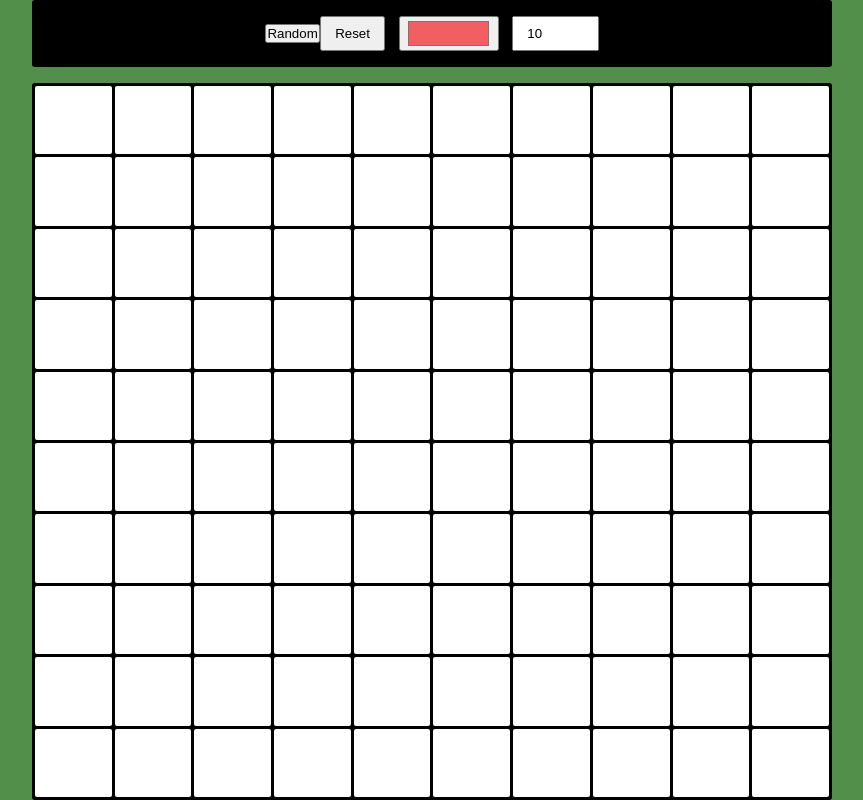
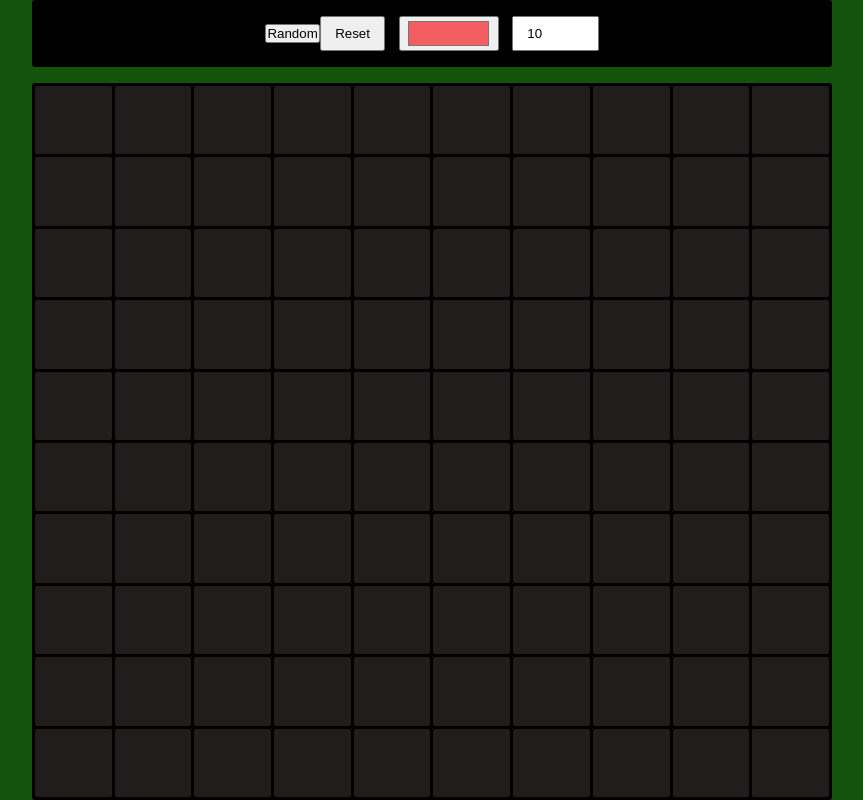
Before and after one commit to Tabex94/PixelArtPainting, a plain HTML site: page index.html in a window 1280 px wide. Shown: the whole page, without its empty margins (208-1071 px from the left). Drawn offline with Linux system fonts and the light colour scheme.

Commit message:
Update style.css

```diff
--- a/style.css
+++ b/style.css
@@ -9,7 +9,7 @@ html, body{
 }
 
 body{
-    background-color: rgb(82, 143, 74);
+    background-color: rgb(19, 83, 11);
     display: flex;
     justify-content: center;
     align-items: center;
@@ -57,6 +57,6 @@ body{
 }
 
 .pixel{
-    background-color: #fff;
+    background-color: rgb(34, 29, 29);
     border-radius: 2px;
 }
```
